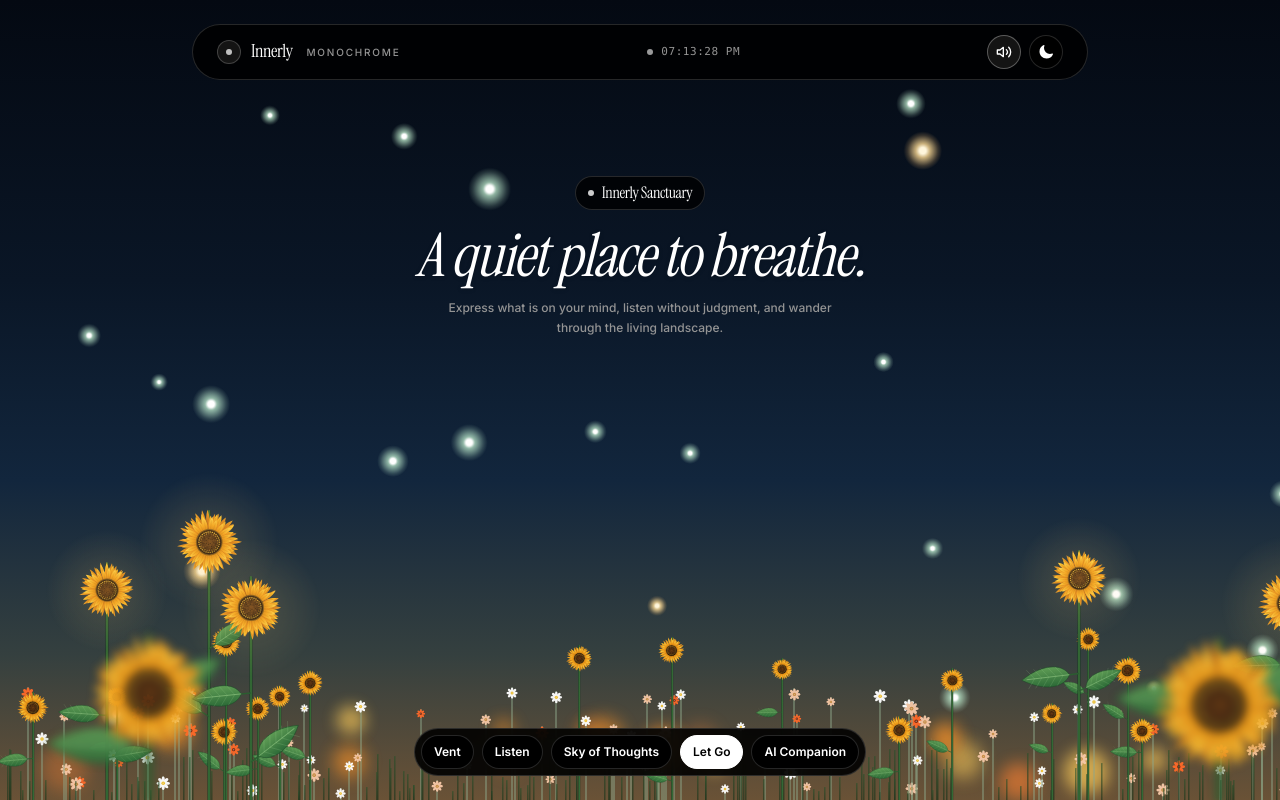
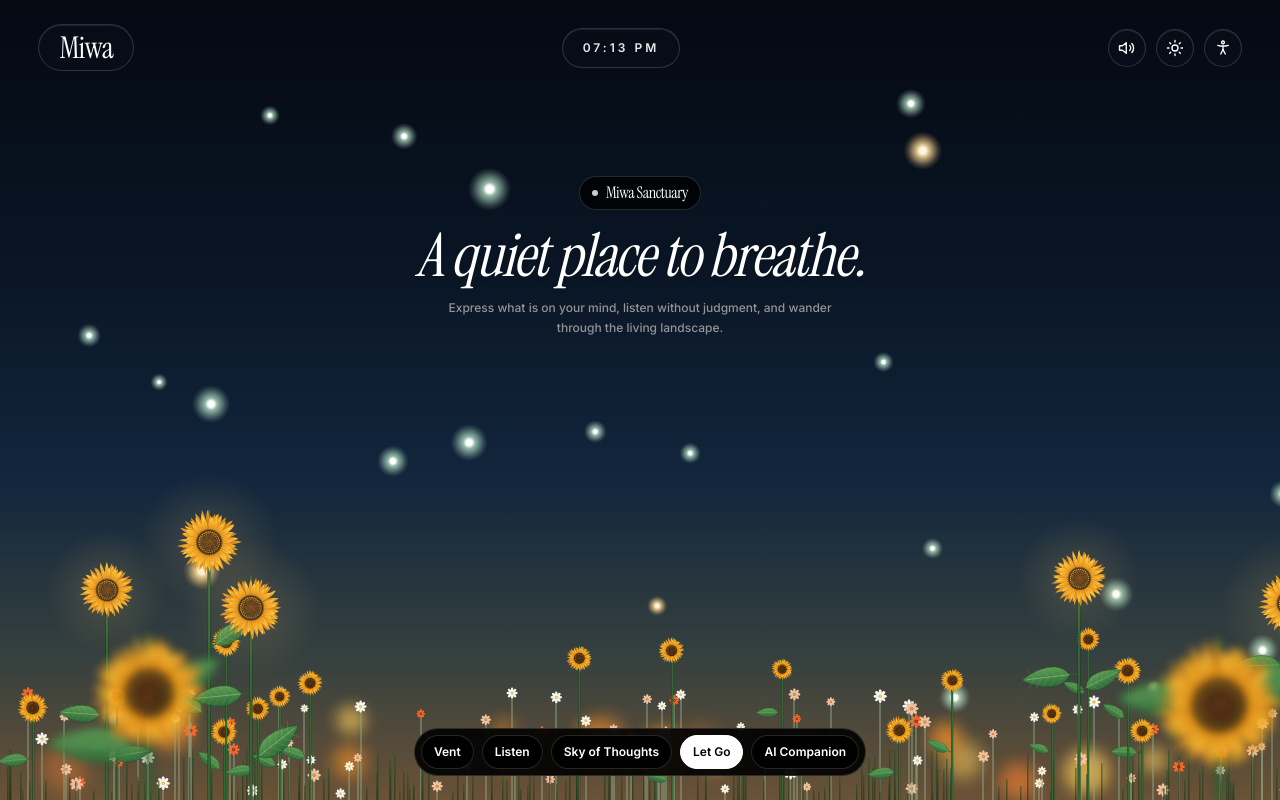
Before and after one commit to githubxiansaiful/innerly, a Next.js app: page / in a window 1280 px wide. Built offline with nearby package versions, Linux system fonts and the light colour scheme.

Commit message:
feat: add liquid-glass styles and update layout title

```diff
--- a/app/globals.css
+++ b/app/globals.css
@@ -24,6 +24,37 @@
   --font-sans: var(--font-sans), Inter, -apple-system, BlinkMacSystemFont, sans-serif;
 }
 
+/* User liquid-glass token */
+.liquid-glass {
+  background-blend-mode: luminosity;
+  --glass-blur: blur(4px);
+  -webkit-backdrop-filter: var(--glass-blur);
+  backdrop-filter: var(--glass-blur);
+  background: #ffffff03;
+  border: none;
+  position: relative;
+  overflow: hidden;
+  box-shadow: inset 0 1px 1px #ffffff1a;
+}
+
+.liquid-glass-pill {
+  background-blend-mode: luminosity;
+  --glass-blur: blur(4px);
+  -webkit-backdrop-filter: var(--glass-blur);
+  backdrop-filter: var(--glass-blur);
+  background: #ffffff03;
+  border: 1px solid rgba(255, 255, 255, 0.15);
+  position: relative;
+  overflow: hidden;
+  box-shadow: inset 0 1px 1px #ffffff1a;
+}
+
+[data-theme="day"] .liquid-glass-pill {
+  background: rgba(255, 255, 255, 0.55);
+  border: 1px solid rgba(22, 50, 74, 0.15);
+  box-shadow: inset 0 1px 1px rgba(255, 255, 255, 0.6);
+}
+
 html,
 body {
   height: 100%;
@@ -33,7 +64,7 @@ body {
   padding: 0;
   background-color: #000000;
   color: #ffffff;
-  font-family: var(--font-sans), Inter, sans-serif;
+  font-family: var(--font-sans), 'Inter', -apple-system, BlinkMacSystemFont, sans-serif;
   -webkit-font-smoothing: antialiased;
   -moz-osx-font-smoothing: grayscale;
 }
--- a/app/layout.tsx
+++ b/app/layout.tsx
@@ -15,7 +15,7 @@ const inter = Inter({
 });
 
 export const metadata: Metadata = {
-  title: "Innerly — A quiet place to breathe",
+  title: "Miwa — A quiet place to breathe",
   description:
     "An interactive emotional wellness space set within a living, animated natural landscape.",
 };
--- a/app/page.tsx
+++ b/app/page.tsx
@@ -29,7 +29,7 @@ export default function HomePage() {
           <div className="inline-flex items-center space-x-2 px-3 py-1 rounded-full bg-[#000000]/80 border border-white/15 backdrop-blur-sm mb-4">
             <span className="w-1.5 h-1.5 rounded-full bg-white opacity-80" />
             <h1 className="font-serif text-[16px] font-normal leading-[1.5] text-white tracking-tight">
-              Innerly Sanctuary
+              Miwa Sanctuary
             </h1>
           </div>
 
--- a/components/home/WorldHeader.tsx
+++ b/components/home/WorldHeader.tsx
@@ -2,7 +2,6 @@
 
 import React, { useEffect, useState } from 'react';
 import { ThemeMode } from '@/lib/world/types';
-import { ThemeToggle } from './ThemeToggle';
 import { useAudio } from '@/lib/audio/AudioContext';
 
 interface WorldHeaderProps {
@@ -13,19 +12,21 @@ interface WorldHeaderProps {
 }
 
 export function WorldHeader({ theme, onToggleTheme }: WorldHeaderProps) {
-  const [localTime, setLocalTime] = useState<string>('');
+  const [timeString, setTimeString] = useState<string>('');
   const { isPlaying, toggleSound } = useAudio();
+  const [a11yHighContrast, setA11yHighContrast] = useState<boolean>(false);
 
   useEffect(() => {
     const updateTime = () => {
       const now = new Date();
-      setLocalTime(
-        now.toLocaleTimeString([], {
-          hour: '2-digit',
-          minute: '2-digit',
-          second: '2-digit',
-        })
-      );
+      let hours = now.getHours();
+      const minutes = now.getMinutes();
+      const ampm = hours >= 12 ? 'PM' : 'AM';
+      hours = hours % 12;
+      hours = hours ? hours : 12;
+      const hStr = hours < 10 ? `0${hours}` : `${hours}`;
+      const mStr = minutes < 10 ? `0${minutes}` : `${minutes}`;
+      setTimeString(`${hStr}:${mStr} ${ampm}`);
     };
 
     updateTime();
@@ -33,83 +34,142 @@ export function WorldHeader({ theme, onToggleTheme }: WorldHeaderProps) {
     return () => clearInterval(timer);
   }, []);
 
+  const toggleA11y = () => {
+    setA11yHighContrast((prev) => !prev);
+    document.documentElement.classList.toggle('a11y-high-contrast');
+  };
+
+  const isDay = theme === 'day';
+  const textClass = isDay ? 'text-[#16324a]' : 'text-white';
+  const clockTextClass = isDay ? 'text-[#16324a]/80' : 'text-white/90';
+
   return (
-    <header
-      className="fixed top-4 sm:top-6 inset-x-0 mx-auto w-[94%] max-w-4xl z-60 rounded-full px-4 sm:px-6 py-2.5 bg-[#000000]/85 backdrop-blur-md border border-white/15 text-white shadow-none flex items-center justify-between transition-all duration-150"
-    >
-      {/* Brand Wordmark (Instrument Serif 16px 400 as specified) */}
-      <div className="flex items-center space-x-2.5 select-none">
-        <span
-          className="w-6 h-6 rounded-full bg-[#141414] border border-white/20 flex items-center justify-center text-white"
-          aria-hidden="true"
-        >
-          {/* Minimalist seed glyph */}
-          <span className="w-1.5 h-1.5 rounded-full bg-white animate-pulse" />
-        </span>
-        <span className="font-serif text-[18px] font-normal tracking-tight text-white leading-[1.2]">
-          Innerly
-        </span>
-        <span className="hidden sm:inline-block text-[10px] font-sans font-medium uppercase tracking-[0.18em] text-[#949494] pl-1">
-          monochrome
+    <header className="fixed top-5 sm:top-6 inset-x-0 mx-auto w-[94%] max-w-[1232px] z-50 flex items-center justify-between pointer-events-none select-none">
+      {/* Left: Brand Pill matching Screenshot_5 */}
+      <div
+        className={`liquid-glass-pill px-5 py-1 sm:py-1.5 rounded-full pointer-events-auto flex items-center justify-center transition-all duration-150 ${textClass}`}
+      >
+        <span className="font-serif text-[28px] sm:text-[30px] font-normal leading-[1.1] tracking-[-0.5px]">
+          Miwa
         </span>
       </div>
 
-      {/* Local Time Display (Inter/Mono 11px font-medium muted text) */}
-      <div className="hidden sm:flex items-center space-x-2 text-[11px] font-mono font-medium tracking-wider text-[#949494]">
-        <span className="w-1.5 h-1.5 rounded-full bg-white opacity-60" aria-hidden="true" />
-        <span>{localTime || '--:--:--'}</span>
+      {/* Center: Clock Pill matching Screenshot_5 */}
+      <div
+        className={`liquid-glass-pill px-5 py-2.5 rounded-full pointer-events-auto hidden sm:flex items-center justify-center transition-all duration-150 ${clockTextClass}`}
+      >
+        <span className="font-sans text-[12px] font-semibold tracking-[0.25em]">
+          {timeString || '12:00 AM'}
+        </span>
       </div>
 
-      {/* Right Controls (Pill buttons with 4px grid rhythm) */}
-      <div className="flex items-center space-x-2">
-        {/* Sound Toggle connected to feeling.mp3 */}
+      {/* Right: Three Action Buttons matching Screenshot_5 */}
+      <div className="flex items-center gap-2 sm:gap-2.5 pointer-events-auto">
+        {/* 1. Ambient Audio Toggle */}
         <button
           type="button"
           onClick={toggleSound}
-          className={`inline-flex items-center justify-center p-2 rounded-full border transition-all duration-150 active:scale-95 cursor-pointer shadow-none ${
-            isPlaying
-              ? 'bg-[#141414] border-white/30 text-white'
-              : 'bg-[#000000] border-white/15 text-[#949494] hover:text-white hover:bg-[#141414]'
-          }`}
-          aria-label={isPlaying ? 'Pause ambient audio' : 'Play ambient audio'}
-          title={isPlaying ? 'Ambient audio playing (feeling.mp3)' : 'Ambient audio paused'}
+          className={`liquid-glass-pill w-[38px] h-[38px] rounded-full flex items-center justify-center transition-all duration-150 active:scale-95 cursor-pointer hover:border-white/30 ${textClass}`}
+          aria-label={isPlaying ? 'Pause ambient sound' : 'Play ambient sound'}
+          title={isPlaying ? 'Sound playing (click to mute)' : 'Sound muted (click to play)'}
         >
           {isPlaying ? (
             <svg
-              xmlns="http://www.w3.org/2000/svg"
+              className="w-[18px] h-[18px]"
               viewBox="0 0 24 24"
               fill="none"
               stroke="currentColor"
-              strokeWidth="2"
+              strokeWidth="1.8"
               strokeLinecap="round"
               strokeLinejoin="round"
-              className="w-4 h-4 text-white"
               aria-hidden="true"
             >
               <polygon points="11 5 6 9 2 9 2 15 6 15 11 19 11 5" />
-              <path d="M19.07 4.93a10 10 0 0 1 0 14.14M15.54 8.46a5 5 0 0 1 0 7.07" />
+              <path d="M15.5 8.5a5 5 0 0 1 0 7M18.5 6a9 9 0 0 1 0 12" />
             </svg>
           ) : (
             <svg
-              xmlns="http://www.w3.org/2000/svg"
+              className="w-[18px] h-[18px]"
               viewBox="0 0 24 24"
               fill="none"
               stroke="currentColor"
-              strokeWidth="2"
+              strokeWidth="1.8"
               strokeLinecap="round"
               strokeLinejoin="round"
-              className="w-4 h-4"
               aria-hidden="true"
             >
               <polygon points="11 5 6 9 2 9 2 15 6 15 11 19 11 5" />
-              <line x1="23" y1="9" x2="17" y2="15" />
-              <line x1="17" y1="9" x2="23" y2="15" />
+              <line x1="22" y1="9" x2="16" y2="15" />
+              <line x1="16" y1="9" x2="22" y2="15" />
             </svg>
           )}
         </button>
 
-        {/* Day / Night Toggle */}
-        <ThemeToggle theme={theme} onToggle={onToggleTheme} />
+        {/* 2. Theme Toggle (Sun in night mode / Moon in day mode) */}
+        <button
+          type="button"
+          onClick={onToggleTheme}
+          className={`liquid-glass-pill w-[38px] h-[38px] rounded-full flex items-center justify-center transition-all duration-150 active:scale-95 cursor-pointer hover:border-white/30 ${textClass}`}
+          aria-label={isDay ? 'Switch to night mode' : 'Switch to day mode'}
+          title={isDay ? 'Day active (switch to night)' : 'Night active (switch to day)'}
+        >
+          {isDay ? (
+            <svg
+              className="w-[18px] h-[18px]"
+              viewBox="0 0 24 24"
+              fill="none"
+              stroke="currentColor"
+              strokeWidth="1.8"
+              strokeLinecap="round"
+              strokeLinejoin="round"
+              aria-hidden="true"
+            >
+              <path d="M21 12.79A9 9 0 1 1 11.21 3 7 7 0 0 0 21 12.79z" />
+            </svg>
+          ) : (
+            <svg
+              className="w-[18px] h-[18px]"
+              viewBox="0 0 24 24"
+              fill="none"
+              stroke="currentColor"
+              strokeWidth="1.8"
+              strokeLinecap="round"
+              strokeLinejoin="round"
+              aria-hidden="true"
+            >
+              <circle cx="12" cy="12" r="4" />
+              <path d="M12 2v2M12 20v2M4.9 4.9l1.4 1.4M17.7 17.7l1.4 1.4M2 12h2M20 12h2M4.9 19.1l1.4-1.4M17.7 6.3l1.4-1.4" />
+            </svg>
+          )}
+        </button>
+
+        {/* 3. Accessibility Toggle */}
+        <button
+          type="button"
+          onClick={toggleA11y}
+          className={`liquid-glass-pill w-[38px] h-[38px] rounded-full flex items-center justify-center transition-all duration-150 active:scale-95 cursor-pointer hover:border-white/30 ${
+            a11yHighContrast ? 'ring-2 ring-blue-400' : ''
+          } ${textClass}`}
+          aria-label="Toggle accessibility enhancements"
+          title="Accessibility settings"
+        >
+          <svg
+            className="w-[18px] h-[18px]"
+            viewBox="0 0 24 24"
+            fill="none"
+            stroke="currentColor"
+            strokeWidth="1.8"
+            strokeLinecap="round"
+            strokeLinejoin="round"
+            aria-hidden="true"
+          >
+            <circle cx="12" cy="4.5" r="1.8" />
+            <path d="M5 8.5c4.5 1.4 9.5 1.4 14 0" />
+            <path d="M12 9v5" />
+            <path d="M12 14l-3 6" />
+            <path d="M12 14l3 6" />
+          </svg>
+        </button>
       </div>
     </header>
   );
```
